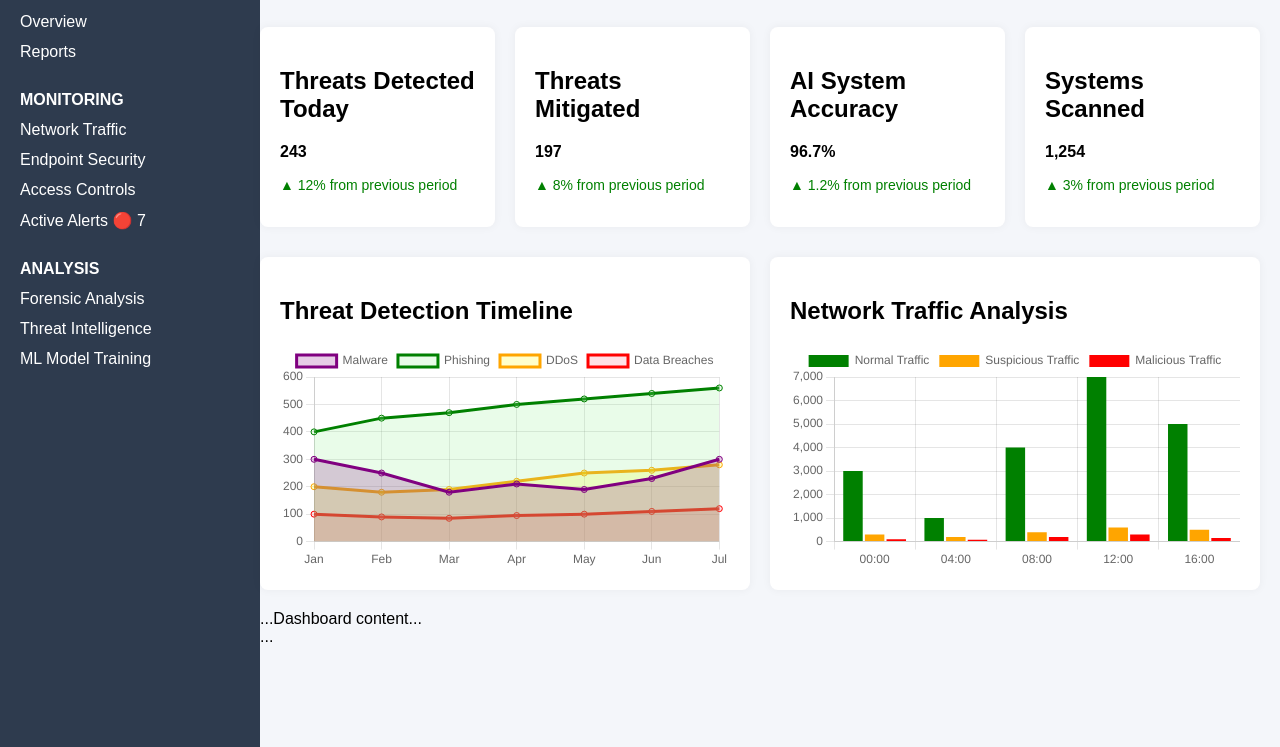
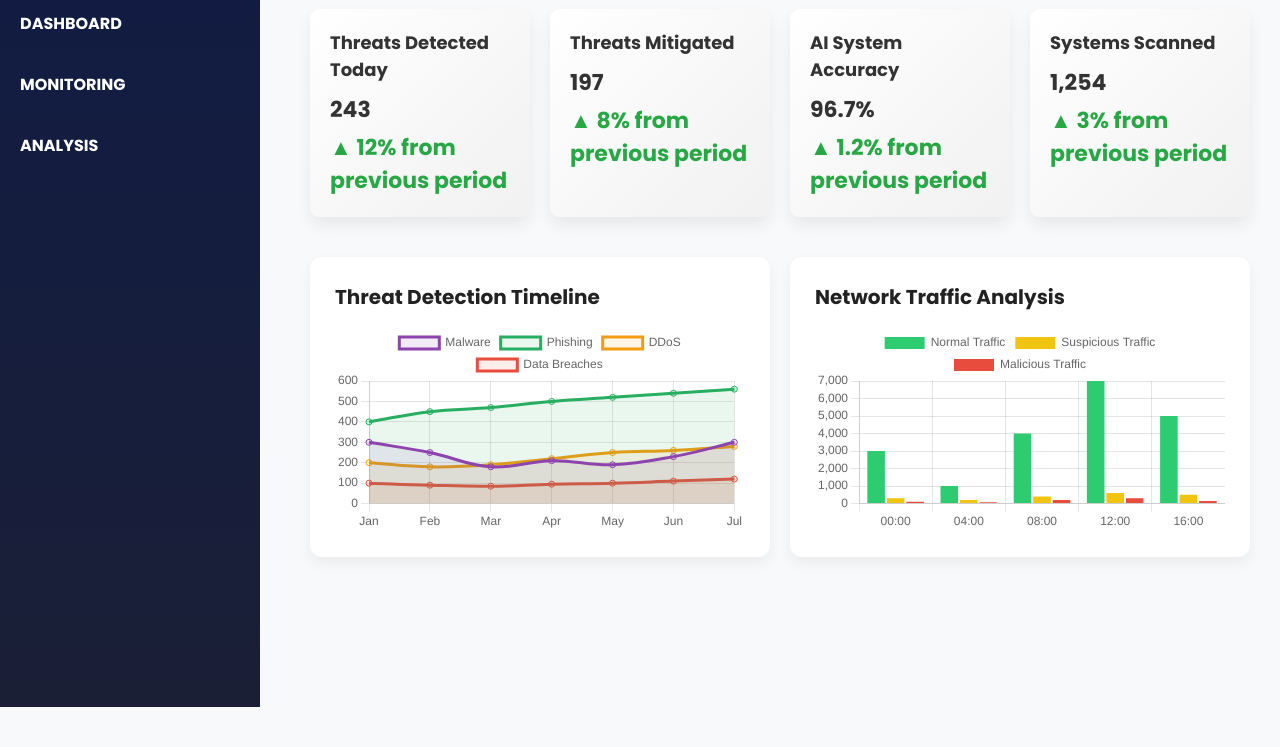
Before and after one commit to REHANSAIRITHVIK/AI-CYBER-THREAT-DETECTOR, a plain HTML site: page AI_Cyber_Threat_Detection_Dashboard/index.html in a window 1280 px wide. Shown: the part 93-840 px from the top of the page. After the commit the page ends 800 px from the top, so only its background shows below. Drawn offline with nearby package versions, Linux system fonts and the light colour scheme.

Commit message:
ai-cyber-threat-detection-system

```diff
--- a/AI_Cyber_Threat_Detection_Dashboard/index.html
+++ b/AI_Cyber_Threat_Detection_Dashboard/index.html
@@ -4,69 +4,154 @@
   <meta charset="UTF-8" />
   <meta name="viewport" content="width=device-width, initial-scale=1.0"/>
   <title>AI Cyber Threat Detection Dashboard</title>
+  <link href="https://fonts.googleapis.com/css2?family=Poppins:wght@300;500;700&display=swap" rel="stylesheet">
   <script src="https://cdn.jsdelivr.net/npm/chart.js"></script>
   <style>
+    * {
+      margin: 0;
+      padding: 0;
+      box-sizing: border-box;
+    }
+
     body {
-      margin: 0;
-      font-family: Arial, sans-serif;
-      background-color: #f4f6fa;
+      font-family: 'Poppins', sans-serif;
+      background-color: #f8f9fb;
+      color: #333;
     }
+
     .sidebar {
-      width: 220px;
+      width: 260px;
       height: 100vh;
-      background-color: #2e3b4e;
+      background: linear-gradient(180deg, #111c44, #1a1f36);
       color: white;
       float: left;
-      padding: 20px;
+      padding: 30px 20px;
+      position: fixed;
+      overflow-y: auto;
     }
+
     .sidebar h2 {
-      font-size: 18px;
+      font-size: 20px;
+      margin-bottom: 25px;
+      border-bottom: 1px solid #444;
+      padding-bottom: 10px;
+    }
+
+    .sidebar .menu {
       margin-bottom: 20px;
     }
-    .sidebar ul {
+
+    .sidebar .menu-title {
+      font-weight: bold;
+      cursor: pointer;
+      margin-top: 10px;
+      padding: 8px 0;
+      transition: 0.3s;
+    }
+
+    .sidebar .menu-title:hover {
+      color: #00d1b2;
+    }
+
+    .submenu {
       list-style: none;
-      padding: 0;
+      margin-top: 5px;
+      margin-left: 15px;
+      padding-left: 10px;
+      display: none;
+      border-left: 2px solid #444;
     }
-    .sidebar ul li {
-      margin-bottom: 12px;
+
+    .submenu li {
+      margin-bottom: 8px;
       cursor: pointer;
+      font-weight: 300;
     }
+
+    .submenu li:hover {
+      color: #00d1b2;
+    }
+
     .main {
-      margin-left: 240px;
-      padding: 20px;
+      margin-left: 280px;
+      padding: 30px;
     }
+
     .header {
       display: flex;
       justify-content: space-between;
       align-items: center;
+      margin-bottom: 30px;
     }
+
+    .header h1 {
+      font-size: 28px;
+      color: #2c3e50;
+    }
+
+    .header h3 {
+      color: #888;
+      font-weight: 500;
+    }
+
     .metrics {
       display: flex;
       gap: 20px;
-      margin-top: 20px;
+      flex-wrap: wrap;
     }
+
     .card {
-      background: white;
+      background: linear-gradient(135deg, #ffffff, #f1f1f1);
       padding: 20px;
-      border-radius: 8px;
+      border-radius: 10px;
       flex: 1;
-      box-shadow: 0 0 10px rgba(0,0,0,0.05);
+      min-width: 200px;
+      box-shadow: 0 8px 16px rgba(0, 0, 0, 0.07);
+      transition: 0.3s;
     }
+
+    .card:hover {
+      transform: scale(1.02);
+      box-shadow: 0 10px 20px rgba(0, 0, 0, 0.12);
+    }
+
+    .card h2 {
+      font-size: 18px;
+      margin-bottom: 10px;
+      color: #333;
+    }
+
+    .card p {
+      font-size: 22px;
+      font-weight: 700;
+    }
+
+    .percentage {
+      font-size: 14px;
+      color: #28a745;
+      margin-top: 5px;
+    }
+
     .charts {
       display: flex;
       gap: 20px;
-      margin-top: 30px;
+      margin-top: 40px;
+      flex-wrap: wrap;
     }
+
     .chart-box {
       background: white;
-      padding: 20px;
-      border-radius: 8px;
+      padding: 25px;
+      border-radius: 12px;
       flex: 1;
-      box-shadow: 0 0 10px rgba(0,0,0,0.05);
+      min-width: 400px;
+      box-shadow: 0 6px 14px rgba(0, 0, 0, 0.06);
     }
-    .percentage {
-      color: green;
-      font-size: 14px;
+
+    .chart-box h2 {
+      font-size: 20px;
+      margin-bottom: 15px;
+      color: #222;
     }
   </style>
 </head>
@@ -74,49 +159,60 @@
 
   <div class="sidebar">
     <h2>Navigation</h2>
-    <ul>
-      <li><strong>DASHBOARD</strong></li>
+
+    <div class="menu">
+      <div class="menu-title" onclick="toggleMenu('dashboardMenu')">DASHBOARD</div>
+      <ul class="submenu" id="dashboardMenu">
         <li>Overview</li>
         <li>Reports</li>
-      <br/>
-      <li><strong>MONITORING</strong></li>
+      </ul>
+    </div>
+
+    <div class="menu">
+      <div class="menu-title" onclick="toggleMenu('monitoringMenu')">MONITORING</div>
+      <ul class="submenu" id="monitoringMenu">
         <li>Network Traffic</li>
         <li>Endpoint Security</li>
         <li>Access Controls</li>
         <li>Active Alerts 🔴 7</li>
-      <br/>
-      <li><strong>ANALYSIS</strong></li>
+      </ul>
+    </div>
+
+    <div class="menu">
+      <div class="menu-title" onclick="toggleMenu('analysisMenu')">ANALYSIS</div>
+      <ul class="submenu" id="analysisMenu">
         <li>Forensic Analysis</li>
         <li>Threat Intelligence</li>
         <li>ML Model Training</li>
       </ul>
     </div>
+  </div>
 
   <div class="main">
     <div class="header">
       <h1>AI Cyber Threat Detection System</h1>
-      <h3>Created by: DASIKA R SAI RITHVIK</h3>
+      <h3>Created by: DASIKA REHAN SAI RITHVIK</h3>
     </div>
 
     <div class="metrics">
       <div class="card">
         <h2>Threats Detected Today</h2>
-        <p><strong>243</strong></p>
+        <p>243</p>
         <p class="percentage">▲ 12% from previous period</p>
       </div>
       <div class="card">
         <h2>Threats Mitigated</h2>
-        <p><strong>197</strong></p>
+        <p>197</p>
         <p class="percentage">▲ 8% from previous period</p>
       </div>
       <div class="card">
         <h2>AI System Accuracy</h2>
-        <p><strong>96.7%</strong></p>
+        <p>96.7%</p>
         <p class="percentage">▲ 1.2% from previous period</p>
       </div>
       <div class="card">
         <h2>Systems Scanned</h2>
-        <p><strong>1,254</strong></p>
+        <p>1,254</p>
         <p class="percentage">▲ 3% from previous period</p>
       </div>
     </div>
@@ -133,15 +229,17 @@
     </div>
   </div>
 
-  <div id="dashboardPanel">...Dashboard content...</div>
-<div id="networkPanel" style="display:none">...Network Traffic content...</div>
-<div id="endpointPanel" style="display:none">...Endpoint Security content...</div>
+  <script>
+    // Sidebar collapsible menu
+    function toggleMenu(id) {
+      const menu = document.getElementById(id);
+      if (menu.style.display === "block") {
+        menu.style.display = "none";
+      } else {
+        menu.style.display = "block";
+      }
+    }
 
-<div id="dashboardPanel" class="panel">...</div>
-<div id="networkPanel" class="panel" style="display:none">...</div>
-
-
-  <script>
     // Line chart
     const lineCtx = document.getElementById('lineChart').getContext('2d');
     const lineChart = new Chart(lineCtx, {
@@ -152,30 +250,34 @@
           {
             label: 'Malware',
             data: [300, 250, 180, 210, 190, 230, 300],
-            backgroundColor: 'rgba(128, 0, 128, 0.2)',
-            borderColor: 'purple',
-            fill: true
+            borderColor: '#8e44ad',
+            backgroundColor: 'rgba(142, 68, 173, 0.1)',
+            fill: true,
+            tension: 0.4
           },
           {
             label: 'Phishing',
             data: [400, 450, 470, 500, 520, 540, 560],
-            backgroundColor: 'rgba(144, 238, 144, 0.2)',
-            borderColor: 'green',
-            fill: true
+            borderColor: '#27ae60',
+            backgroundColor: 'rgba(39, 174, 96, 0.1)',
+            fill: true,
+            tension: 0.4
           },
           {
             label: 'DDoS',
             data: [200, 180, 190, 220, 250, 260, 280],
-            backgroundColor: 'rgba(255, 255, 0, 0.2)',
-            borderColor: 'orange',
-            fill: true
+            borderColor: '#f39c12',
+            backgroundColor: 'rgba(243, 156, 18, 0.1)',
+            fill: true,
+            tension: 0.4
           },
           {
             label: 'Data Breaches',
             data: [100, 90, 85, 95, 100, 110, 120],
-            backgroundColor: 'rgba(255, 99, 132, 0.2)',
-            borderColor: 'red',
-            fill: true
+            borderColor: '#e74c3c',
+            backgroundColor: 'rgba(231, 76, 60, 0.1)',
+            fill: true,
+            tension: 0.4
           }
         ]
       }
@@ -191,21 +293,22 @@
           {
             label: 'Normal Traffic',
             data: [3000, 1000, 4000, 7000, 5000],
-            backgroundColor: 'green'
+            backgroundColor: '#2ecc71'
           },
           {
             label: 'Suspicious Traffic',
             data: [300, 200, 400, 600, 500],
-            backgroundColor: 'orange'
+            backgroundColor: '#f1c40f'
           },
           {
             label: 'Malicious Traffic',
             data: [100, 80, 200, 300, 150],
-            backgroundColor: 'red'
+            backgroundColor: '#e74c3c'
           }
         ]
       },
       options: {
+        responsive: true,
         scales: {
           y: {
             beginAtZero: true
@@ -213,13 +316,6 @@
         }
       }
     });
-
-	function showPanel(panelId) {
-    const panels = document.querySelectorAll('.panel');
-    panels.forEach(panel => panel.style.display = 'none');
-    document.getElementById(panelId).style.display = 'block';
-}
-
   </script>
 
 </body>
--- a/AI_Cyber_Threat_Detection_Dashboard/style.css
+++ b/AI_Cyber_Threat_Detection_Dashboard/style.css
@@ -1,38 +1,157 @@
-body {
-  font-family: Arial, sans-serif;
-  background-color: #f2f4f7;
+/* Reset default margins and paddings */
+* {
   margin: 0;
   padding: 0;
-  text-align: center;
+  box-sizing: border-box;
 }
 
-header {
-  background-color: #1e2a38;
-  color: white;
-  padding: 20px;
+body {
+  font-family: "Segoe UI", Tahoma, Geneva, Verdana, sans-serif;
+  background-color: #f0f2f5;
+  color: #333;
+  display: flex;
+  min-height: 100vh;
 }
 
-.cards {
-  display: flex;
-  justify-content: space-around;
+/* Sidebar styling */
+.sidebar {
+  width: 240px;
+  background-color: #1e1e2f;
+  color: #fff;
   padding: 20px;
-  flex-wrap: wrap;
+  position: fixed;
+  height: 100vh;
+  overflow-y: auto;
+  box-shadow: 2px 0 10px rgba(0, 0, 0, 0.2);
+}
+
+.sidebar h2 {
+  font-size: 1.5rem;
+  margin-bottom: 30px;
+  text-align: center;
+  color: #00adb5;
+}
+
+.sidebar ul {
+  list-style-type: none;
+}
+
+.sidebar ul li {
+  margin: 15px 0;
+}
+
+.sidebar ul li a {
+  color: #ccc;
+  text-decoration: none;
+  font-size: 1rem;
+  transition: 0.3s;
+}
+
+.sidebar ul li a:hover,
+.sidebar ul li a.active {
+  color: #00adb5;
+  font-weight: bold;
+}
+
+/* Main content area */
+.main-content {
+  margin-left: 240px;
+  padding: 30px;
+  flex: 1;
+  background-color: #f9f9fb;
+}
+
+.main-content h1 {
+  font-size: 2rem;
+  margin-bottom: 25px;
+  color: #333;
+}
+
+.card-container {
+  display: grid;
+  grid-template-columns: repeat(auto-fit, minmax(240px, 1fr));
+  gap: 20px;
 }
 
 .card {
-  background-color: white;
-  border-radius: 10px;
-  box-shadow: 0 2px 8px rgba(0,0,0,0.1);
-  padding: 20px;
-  width: 220px;
-  font-size: 18px;
-  margin: 10px;
+  background-color: #fff;
+  padding: 25px;
+  border-radius: 12px;
+  box-shadow: 0 4px 10px rgba(0, 0, 0, 0.08);
+  transition: transform 0.3s;
 }
 
-.charts {
-  display: flex;
-  justify-content: center;
-  flex-wrap: wrap;
-  gap: 40px;
-  padding: 40px;
+.card:hover {
+  transform: translateY(-5px);
 }
+
+.card h3 {
+  font-size: 1.2rem;
+  margin-bottom: 10px;
+  color: #00adb5;
+}
+
+.card p {
+  font-size: 1rem;
+  color: #555;
+}
+
+/* Resume section */
+#resume-section {
+  margin-top: 40px;
+  background-color: #fff;
+  padding: 25px;
+  border-radius: 12px;
+  box-shadow: 0 4px 10px rgba(0, 0, 0, 0.08);
+}
+
+#resume-section h2 {
+  margin-bottom: 15px;
+  color: #222;
+}
+
+#resumeUpload {
+  margin-bottom: 15px;
+}
+
+button {
+  padding: 10px 20px;
+  background-color: #00adb5;
+  color: white;
+  border: none;
+  border-radius: 6px;
+  cursor: pointer;
+  font-size: 1rem;
+  transition: background-color 0.3s ease;
+}
+
+button:hover {
+  background-color: #01959e;
+}
+
+#resumeContent {
+  margin-top: 15px;
+  font-size: 0.95rem;
+  background-color: #f1f1f1;
+  padding: 15px;
+  border-radius: 8px;
+  color: #333;
+  white-space: pre-wrap;
+}
+
+/* Responsive Design */
+@media screen and (max-width: 768px) {
+  .sidebar {
+    position: relative;
+    width: 100%;
+    height: auto;
+  }
+
+  .main-content {
+    margin-left: 0;
+  }
+
+  .card-container {
+    grid-template-columns: repeat(auto-fit, minmax(180px, 1fr));
+  }
+}
```
Also changed, not shown: AI_Cyber_Threat_Detection_Dashboard/script.js (+96 -41 lines), images/output through chrome.jpg (added), images/output through cmd.jpg (added). Lines whose indentation alone changed are shown as unchanged.
